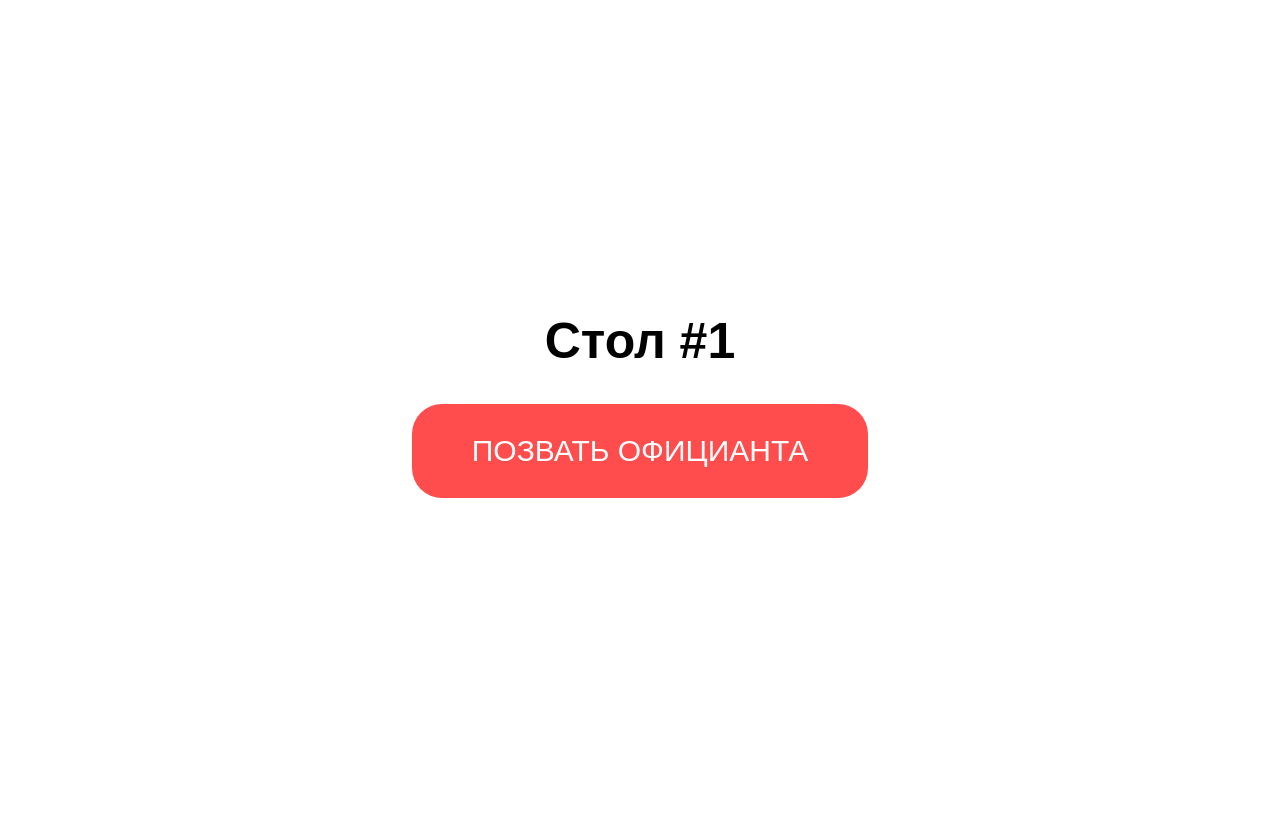
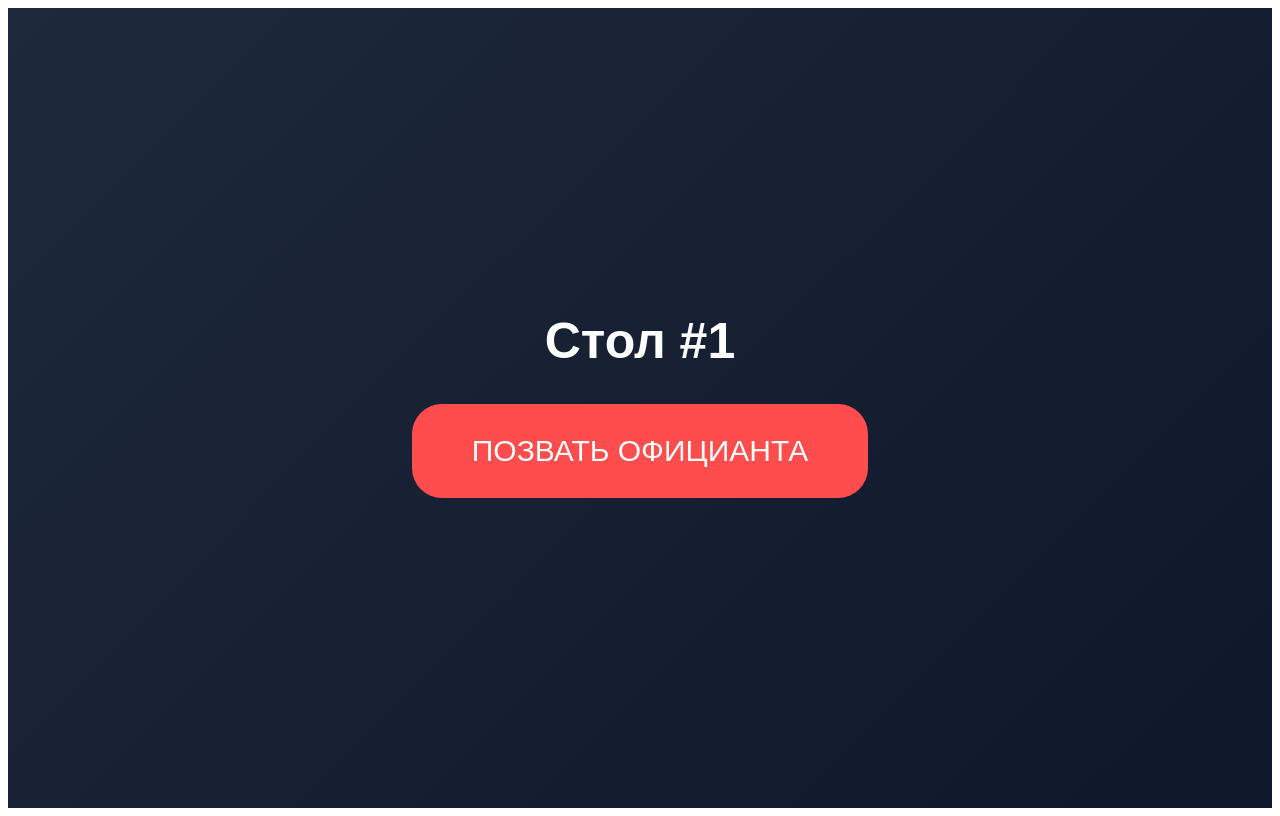
Before and after one commit to shpeir1-art/restaurant-system, a React (Vite) app in the folder client/: page /table/1 in a window 1280 px wide. Built offline with nearby package versions, Linux system fonts and the light colour scheme; no server answers.

Commit message:
Update TablePage.jsx

```diff
--- a/client/src/pages/TablePage.jsx
+++ b/client/src/pages/TablePage.jsx
@@ -45,7 +45,8 @@ export default function TablePage() {
       flexDirection:'column',
       justifyContent:'center',
       alignItems:'center',
-      background:'#ffffff',
+      background:'linear-gradient(135deg,#1e293b,#0f172a)',
+color:'#fff',
       fontFamily:'Arial'
     }}>
       <h1 style={{fontSize:50}}>Стол #{id}</h1>
```
